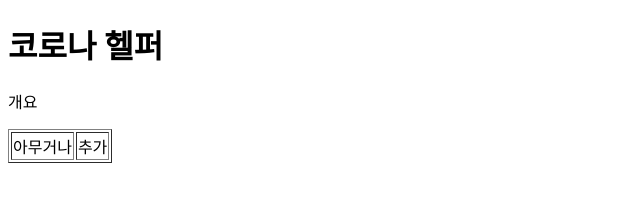
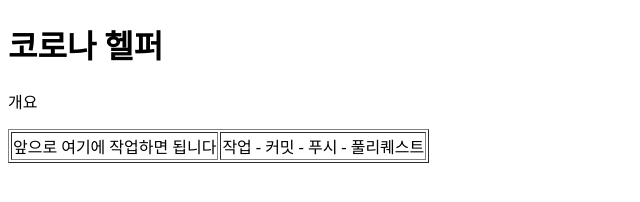
Before and after one commit to gachon-web-programming-8/Corona-Helper, a plain HTML site: page html/index.html in a window 1280 px wide. Shown: the whole page, without its empty margins (0-640 px from the left). Drawn offline with Linux system fonts and the light colour scheme.

Commit message:
feat: td data

```diff
--- a/html/index.html
+++ b/html/index.html
@@ -12,8 +12,8 @@
 
     <table border="1">
         <tr>
-            <td>아무거나</td>
-            <td>추가</td>
+            <td>앞으로 여기에 작업하면 됩니다</td>
+            <td>작업 - 커밋 - 푸시 - 풀리퀘스트</td>
         </tr>
     </table>
 </body>
```
